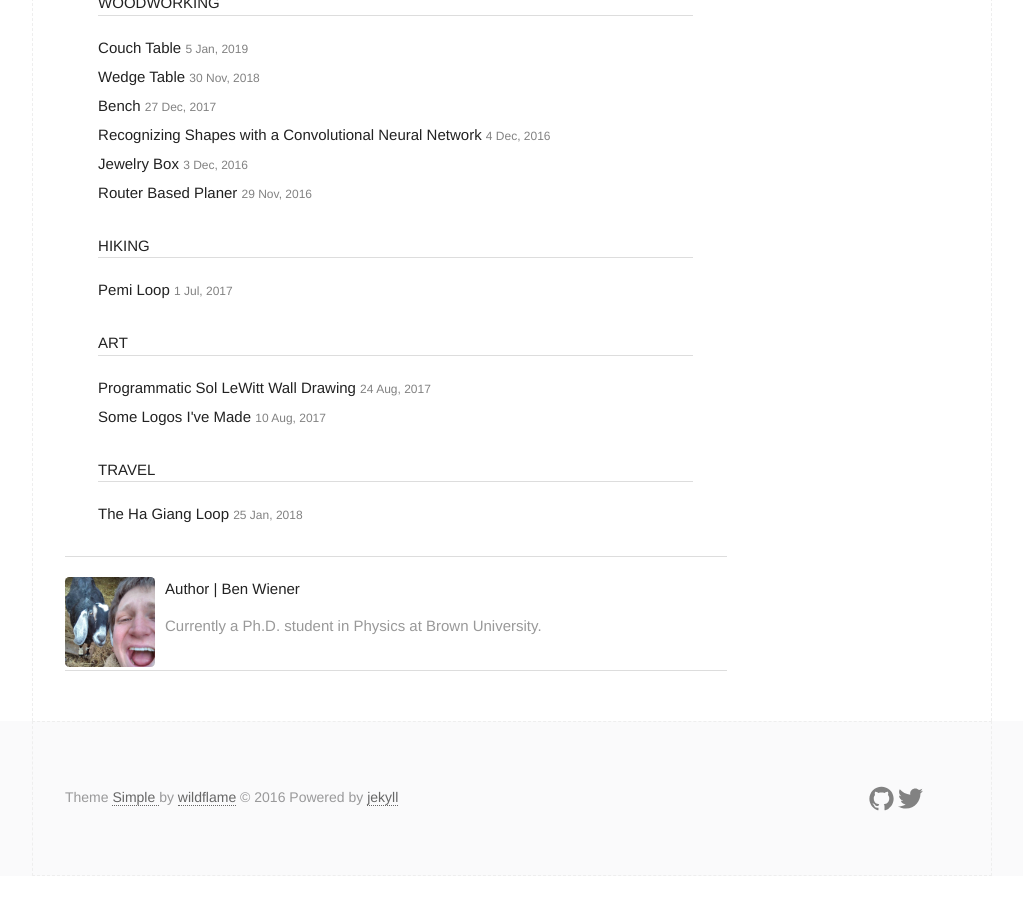
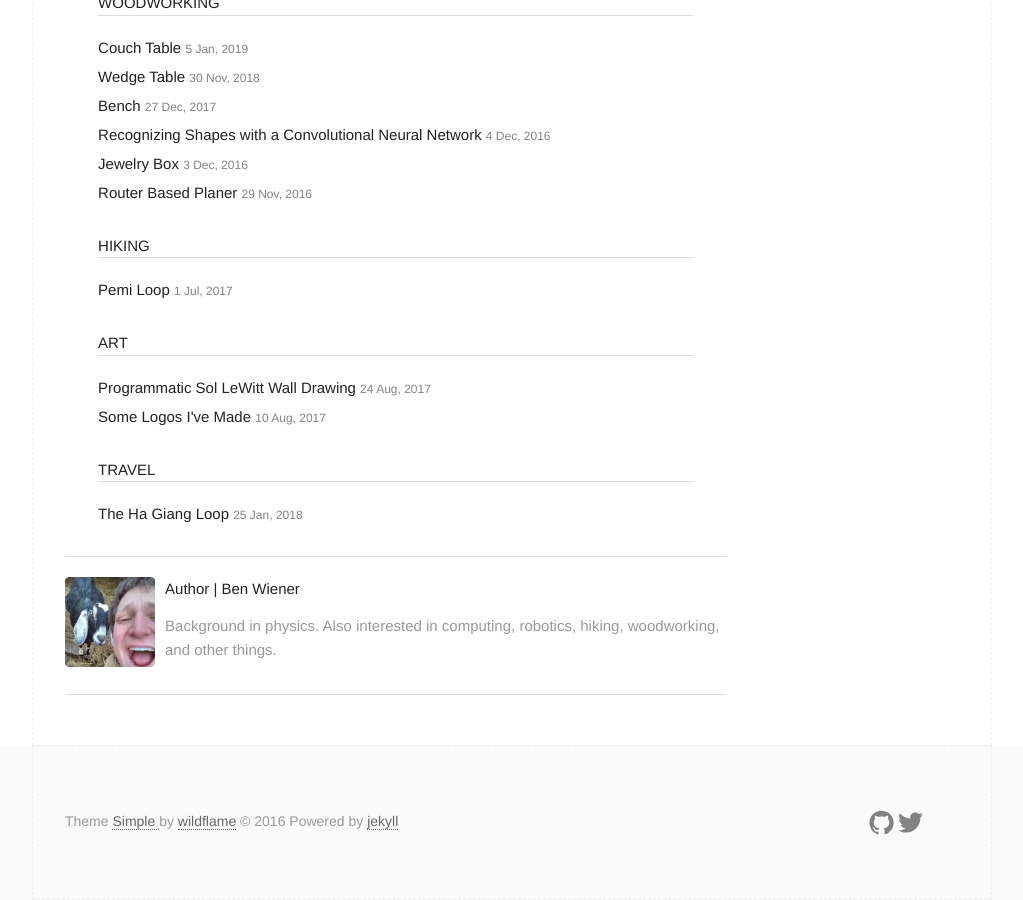
Before and after one commit to ishmandoo/ishmandoo.github.io, a Jekyll site: the page built from archive.html, in a window 1280 px wide and 900 px high, scrolled down 1292 px. Shown: the whole window, without its empty margins (128-1151 px from the left). Built offline with Jekyll 4.4.1, drawn with Linux system fonts in a browser that asks for light colours; before the commit the page ends 2168 px from its top, so only the background shows below that.

Commit message:
fixed typo

```diff
--- a/_includes/author.html
+++ b/_includes/author.html
@@ -3,7 +3,7 @@
   <div class="authorinfo box">
     <p>Author | Ben Wiener</p>
     <p class="bio">
-      Currently a Ph.D. student in Physics at Brown University.
+      Background in physics. Also interested in computing, robotics, hiking, woodworking, and other things.
     </p>
   </div>
 </section>
--- a/_posts/2019-02-23-ogear-puzzle.html
+++ b/_posts/2019-02-23-ogear-puzzle.html
@@ -29,7 +29,7 @@
     I don't know Haskell very well, so I thought using it would be a fun challenge. Plus, I had Haskell guru <a href="http://www.philipzucker.com">Phil</a> to ask for help and advice. A lot of the code is just defining the connectivity of the puzzle. I used a list to keep track of the links between different faces and a pattern-matched function to keep track of the possible rotations. I defined north on each face so that these rotations were always the same. A north-facing gear could only rotate to the east, and a south-facing one could only rotate west.
 </p>
 <p>
-    Beyond the trickiness of defining directions and connectivity, I just implemented a straightforward breadth-first search. The program creates a list of all states accessable from the starting state. Because the list is generated with successive expansions of the search frontier, it is naturally sorted by search depth. I take advantage of Haskell's lazy evaluation, creating an infinite list of accessable states but only ever calculating a few of them. Code below.
+    Beyond the trickiness of defining directions and connectivity, I just implemented a straightforward breadth-first search. The program creates a list of all states accessible from the starting state. Because the list is generated with successive expansions of the search frontier, it is naturally sorted by search depth. I take advantage of Haskell's lazy evaluation, creating an infinite list of accessible states but only ever calculating a few of them. Code below.
 </p>
 
 {% highlight Haskell %}
@@ -107,7 +107,7 @@
 nextStates :: GearState -> [GearState]
 nextStates state = catMaybes [Just (turn state), (move state forward_connections incr), (move state backward_connections decr)] -- removes Nothings and strips the values out of Just
 
--- creates a new search frontier by replacing each state in the search frontier with all the states accessable from that state and flattening
+-- creates a new search frontier by replacing each state in the search frontier with all the states accessible from that state and flattening
 newFrontier :: [GearState] -> [GearState]
 newFrontier frontier = (concatMap nextStates frontier)
 
```
